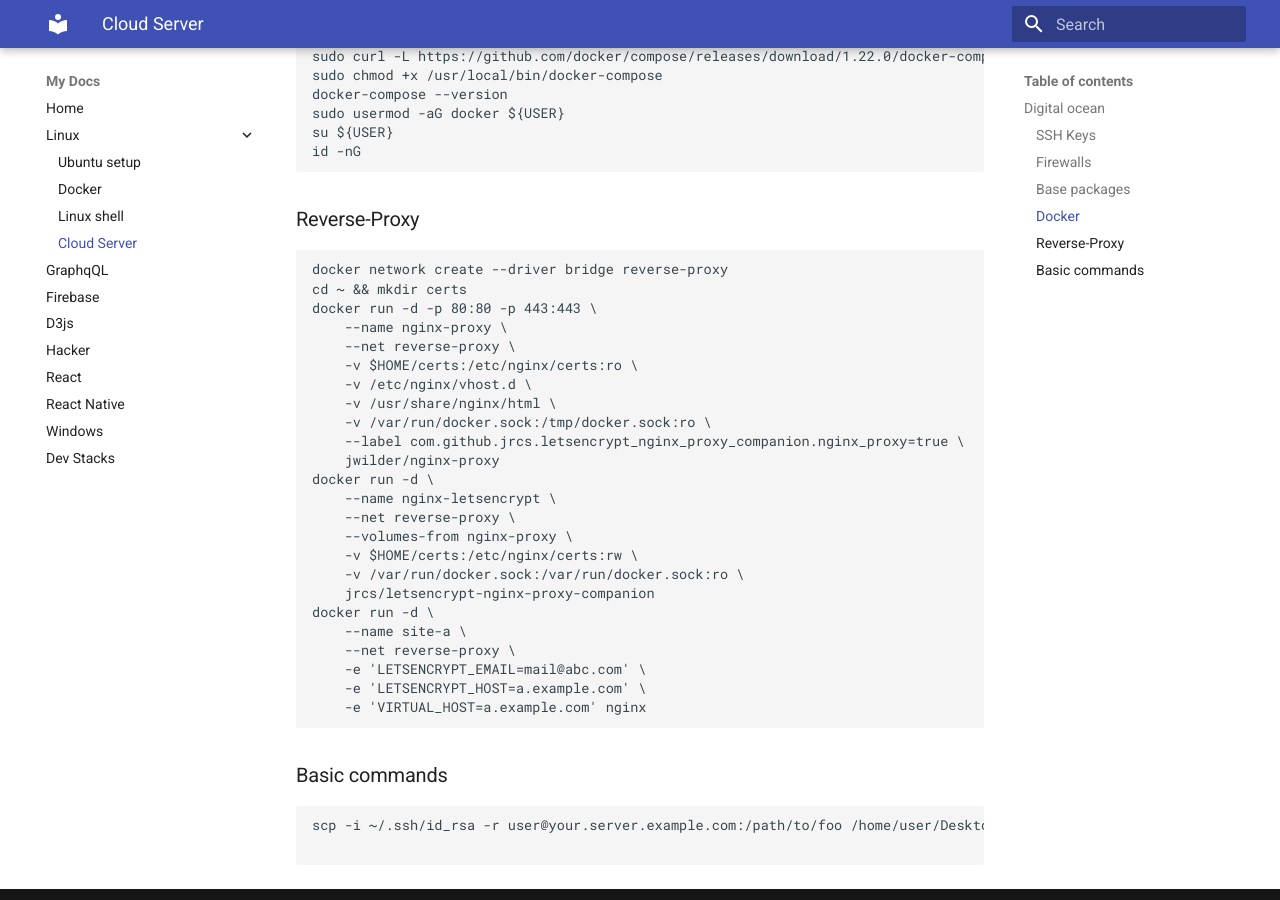
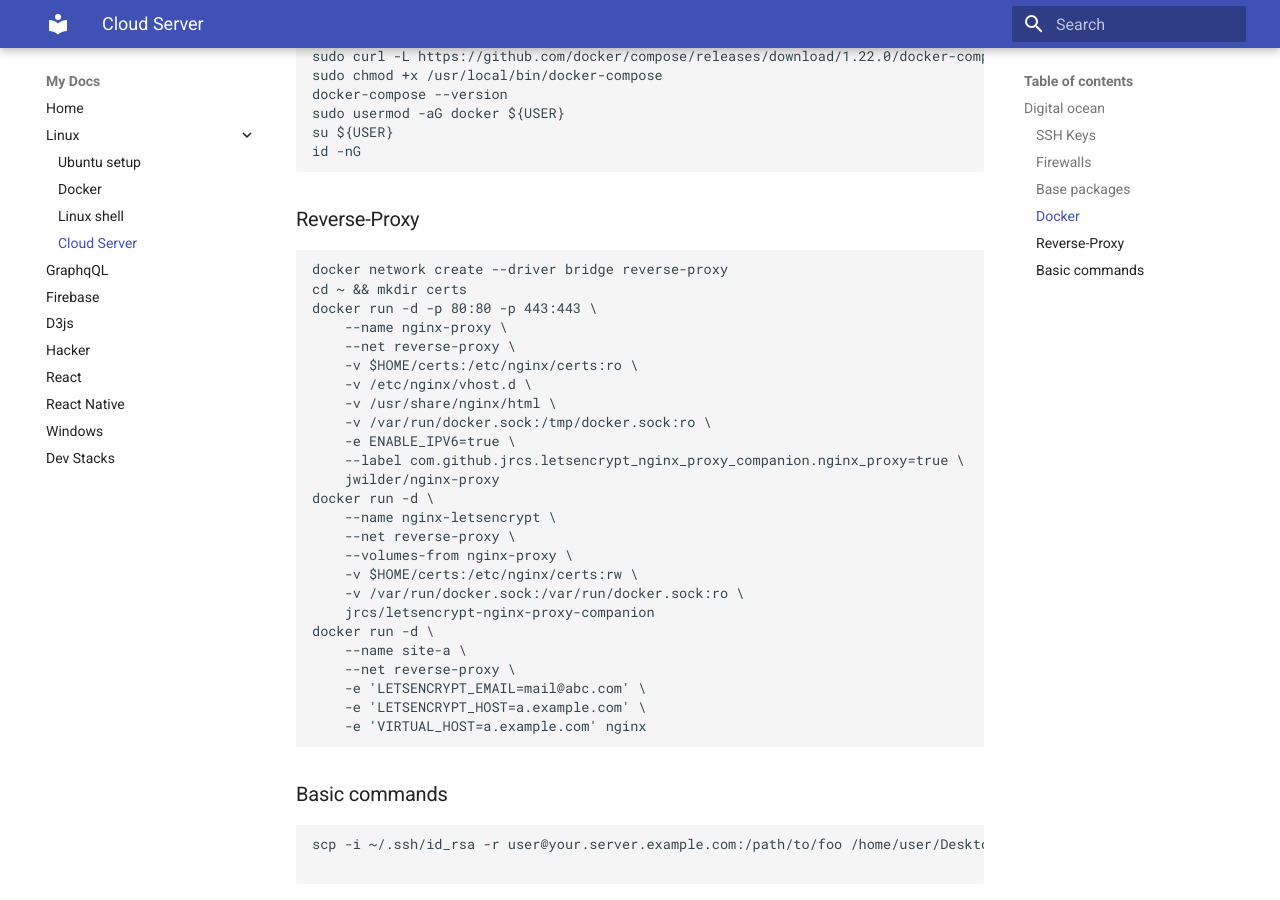
Before and after one commit to ajaymore/development-docs, an MkDocs documentation site: the page built from docs/linux/cloud-server.md, in a window 1280 px wide and 900 px high, scrolled down 1324 px. Built offline with MkDocs 1.6.1 and Material for MkDocs 9.7.7, drawn with Linux system fonts in a browser that asks for light colours; old or Windows-style settings are respelled for this version of MkDocs.

Commit message:
Update cloud-server.md

```diff
--- a/docs/linux/cloud-server.md
+++ b/docs/linux/cloud-server.md
@@ -68,6 +68,7 @@ docker run -d -p 80:80 -p 443:443 \
     -v /etc/nginx/vhost.d \
     -v /usr/share/nginx/html \
     -v /var/run/docker.sock:/tmp/docker.sock:ro \
+    -e ENABLE_IPV6=true \
     --label com.github.jrcs.letsencrypt_nginx_proxy_companion.nginx_proxy=true \
     jwilder/nginx-proxy
 docker run -d \
```
